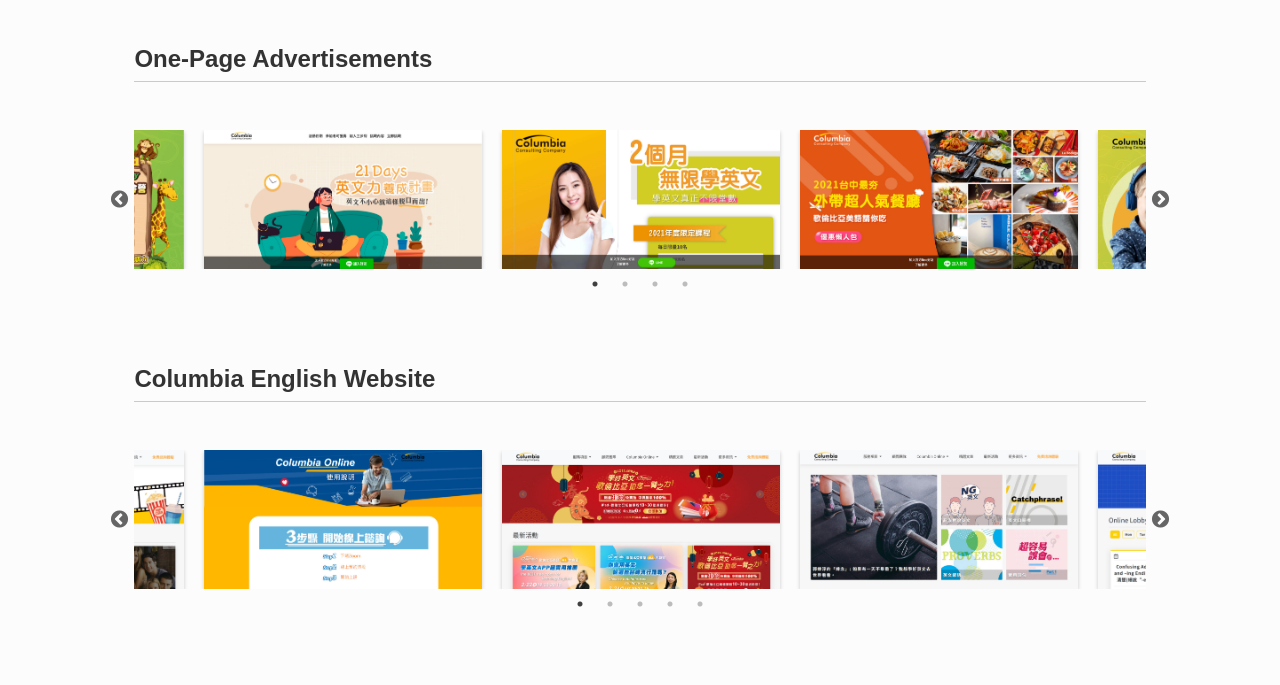
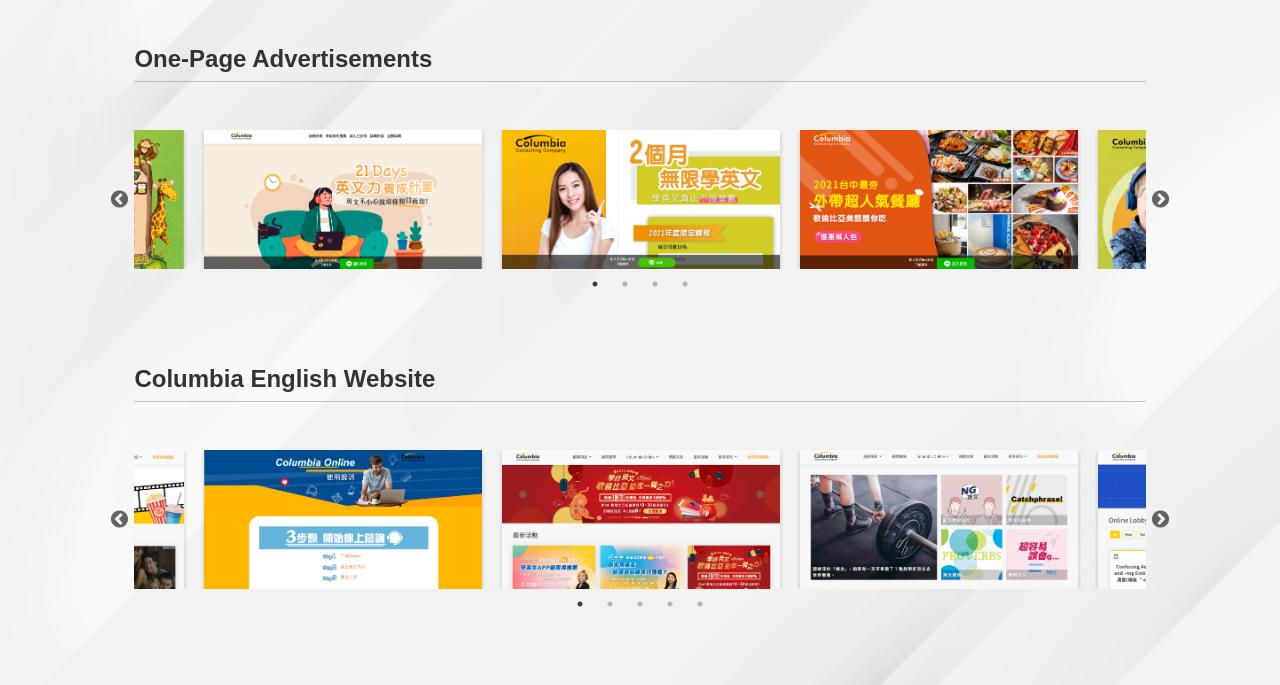
Before and after one commit to jerrychiu0863/clue, a plain HTML site: page index.html in a window 1280 px wide. Shown: the part 137-822 px from the top of the page. Drawn offline with nearby package versions, Linux system fonts and the light colour scheme.

Commit message:
add background image

```diff
--- a/index.html
+++ b/index.html
@@ -25,6 +25,9 @@
       body {
         font-family: Arial, Helvetica, sans-serif;
         color: #333;
+        position: relative;
+        background-image: url('./bg.png');
+        background-size: cover;
       }
 
       img {
@@ -105,7 +108,7 @@
       }
     </style>
   </head>
-  <body style="background-color: #fcfcfc">
+  <body>
     <section style="max-width: 80%; margin: 0 auto; text-align: center">
       <h1>Kuan-Jen Chiu Portfolio</h1>
     </section>
```
Also changed, not shown: bg.png (added).
